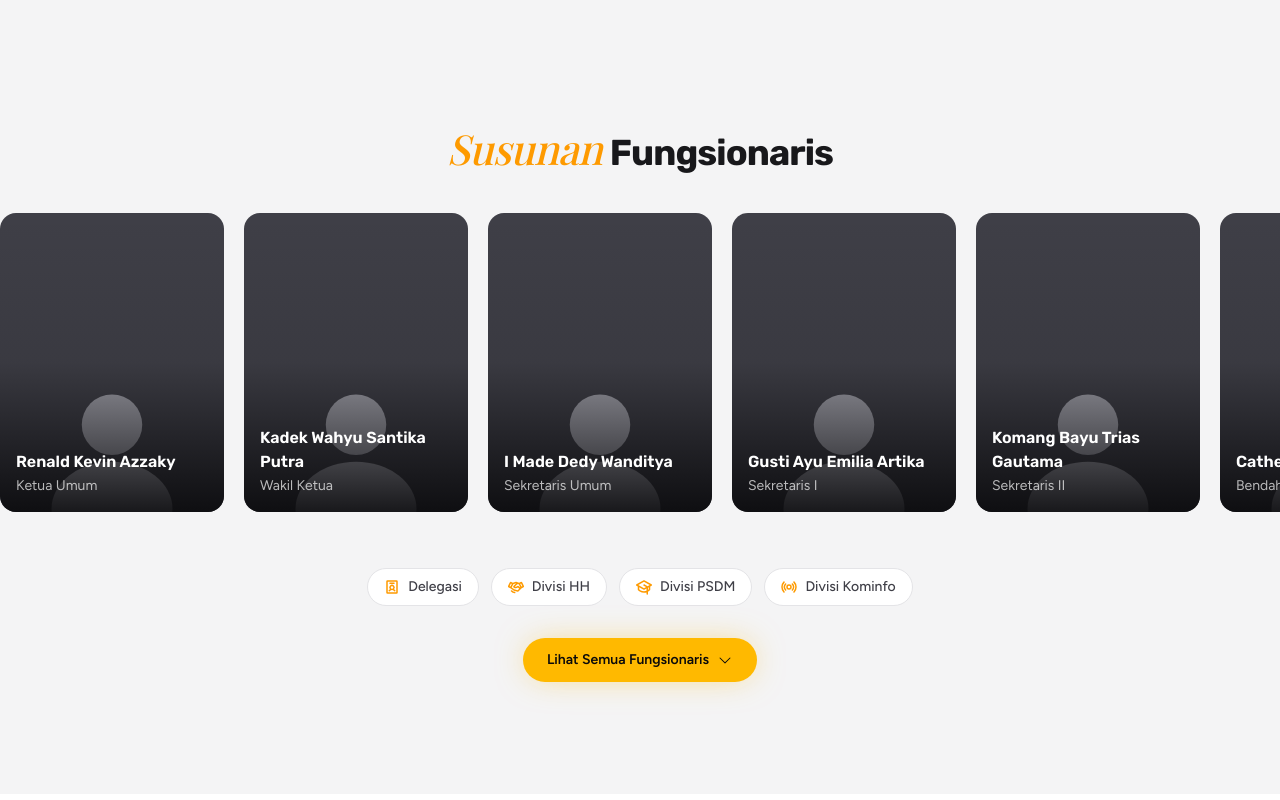
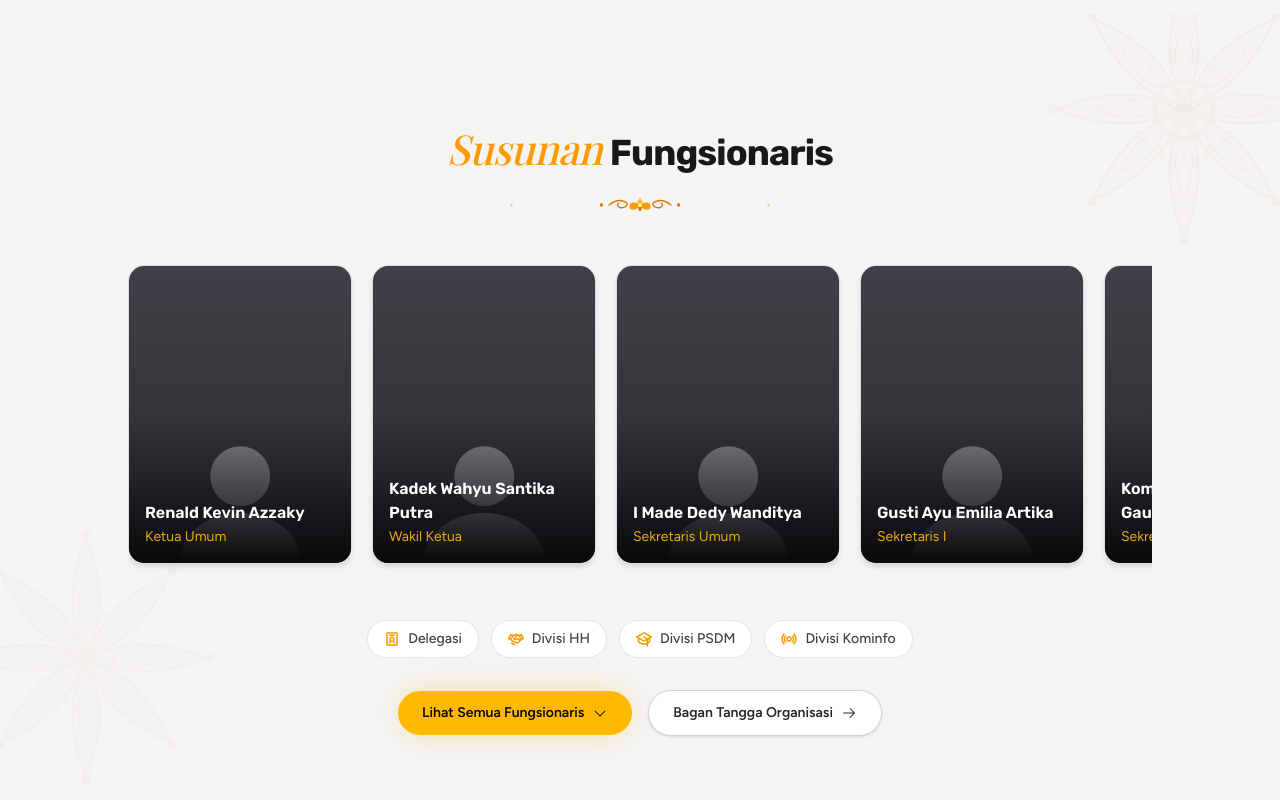
Before and after one commit to kevinazzaky/fungsionaris-hima, a Next.js app: page / in a window 1280 px wide. Shown: the part 2200-3000 px from the top of the page. Built offline with nearby package versions, Linux system fonts and the light colour scheme.

Commit message:
feat(home): update fungsionaris section with Balinese ornaments and gallery dropdown

```diff
--- a/src/components/home/fungsionaris-section.tsx
+++ b/src/components/home/fungsionaris-section.tsx
@@ -1,77 +1,49 @@
 "use client";
 
 import { useState } from "react";
+import { motion, AnimatePresence } from "motion/react";
 import { Reveal } from "@/components/ui/reveal";
 import { SectionHeading } from "@/components/ui/section-heading";
 import { DivisiList } from "@/components/home/divisi-list";
 import { DragScroll } from "@/components/ui/drag-scroll";
 import { ProfileAvatar } from "@/components/ui/profile-avatar";
+import { BalineseCorner, BalineseDivider, BalineseWatermark } from "@/components/ui/balinese-ornaments";
+import {
+  BENDAHARA,
+  DELEGASI,
+  DIVISI_LIST,
+  KETUA_UMUM,
+  PEMBINA,
+  SEKRETARIAT,
+  WAKIL_KETUA,
+} from "@/lib/fungsionaris-data";
 
 const pengurus = [
-  { name: "Renald Kevin Azzaky", role: "Ketua Umum" },
-  { name: "Kadek Wahyu Santika Putra", role: "Wakil Ketua" },
-  { name: "I Made Dedy Wanditya", role: "Sekretaris Umum" },
-  { name: "Gusti Ayu Emilia Artika", role: "Sekretaris I" },
-  { name: "Komang Bayu Trias Gautama", role: "Sekretaris II" },
-  { name: "Catherine Soenarjo", role: "Bendahara I" },
-  { name: "Made Adelia Febriana", role: "Bendahara II" },
+  KETUA_UMUM,
+  WAKIL_KETUA,
+  ...SEKRETARIAT,
+  ...BENDAHARA,
 ];
 
 const pimpinanLengkap = [
-  { name: "Ir. Made Ari Riska Dayanti, S.T., M.T", role: "Pembina" },
-  ...pengurus,
-];
-
-const delegasi = [
-  { name: "Ardelia Naenda Ahmadi", role: "Delegasi" },
-  { name: "Sad Bagus Ketut Ak", role: "Delegasi" },
-];
-
-const divisiGroups = [
-  {
-    title: "Divisi HH",
-    members: [
-      { name: "Yunima Dioranda Manik", role: "Koordinator" },
-      { name: "Indriani Asten", role: "Anggota" },
-      { name: "A.A Ngurah Agung Mahendra Sedana", role: "Anggota" },
-      { name: "I Komang Dika Gus Septa", role: "Anggota" },
-      { name: "Gede Bagus Indra Tanaya", role: "Anggota" },
-    ],
-  },
-  {
-    title: "Divisi PSDM",
-    members: [
-      { name: "Benedito Nidio Da Rosa Maia Tilman", role: "Koordinator" },
-      { name: "Ida Bagus Sugiharta Dharma Putra", role: "Anggota" },
-      { name: "Gusti Ngurah Ardana Wijaya", role: "Anggota" },
-      { name: "Zintia Adella", role: "Anggota" },
-      { name: "Adelia Surya Putri", role: "Anggota" },
-      { name: "I Made Dandi Prayata Ardana", role: "Anggota" },
-      { name: "Komang Indra Wirawan", role: "Anggota" },
-    ],
-  },
-  {
-    title: "Divisi Kominfo",
-    members: [
-      { name: "Cevyn Eduard Imanuel Dapa Talu", role: "Koordinator" },
-      { name: "Gabriel Jehuda Tamedo", role: "Anggota" },
-      { name: "Mochammad Akmal Anfal", role: "Anggota" },
-      { name: "Evan Safi Maulana Malik Ibrahim", role: "Anggota" },
-      { name: "I Wayan Yoga Karang", role: "Anggota" },
-      { name: "Friendly Riantha Dwi Pratama", role: "Anggota" },
-    ],
-  },
+  PEMBINA,
+  KETUA_UMUM,
+  WAKIL_KETUA,
+  ...SEKRETARIAT,
+  ...BENDAHARA,
 ];
 
 function PersonCard({ name, role }: { name: string; role: string }) {
   return (
-    <div className="overflow-hidden rounded-2xl bg-zinc-100">
-      <div className="relative aspect-[3/4] w-full">
+    <div className="group overflow-hidden rounded-2xl border border-zinc-200/80 bg-zinc-100/90 transition-all duration-300 hover:-translate-y-1 hover:border-amber-400/60 hover:shadow-md">
+      <div className="relative aspect-[3/4] w-full overflow-hidden bg-zinc-900">
         <ProfileAvatar />
       </div>
-      <div className="p-3.5">
-        <p className="text-sm font-semibold text-zinc-900">{name}</p>
-        <p className="mt-0.5 text-xs text-zinc-500">{role}</p>
+      <div className="p-3 text-left sm:p-4">
+        <p className="font-heading text-sm font-semibold leading-snug text-zinc-900 transition-colors group-hover:text-amber-600">
+          {name}
+        </p>
+        <p className="mt-1 text-xs font-medium text-zinc-500">{role}</p>
       </div>
     </div>
   );
@@ -81,77 +53,112 @@ export function FungsionarisSection() {
   const [showAll, setShowAll] = useState(false);
 
   return (
-    <section id="fungsionaris" className="scroll-mt-16 bg-zinc-100 py-20 sm:py-28">
-      <div className="mx-auto max-w-6xl px-6 text-center">
+    <section id="fungsionaris" className="relative overflow-hidden scroll-mt-16 bg-zinc-100 py-20 sm:py-28">
+      {/* Ornamen Watermark Khas Bali */}
+      <BalineseWatermark className="-right-16 -top-16 opacity-[0.05] text-amber-600" size={320} />
+      <BalineseWatermark className="-left-16 bottom-10 opacity-[0.04] text-amber-600" size={300} />
+
+      <div className="relative mx-auto max-w-6xl px-6 text-center">
         <Reveal>
           <SectionHeading script="Susunan" bold="Fungsionaris" className="text-center" />
+          <BalineseDivider className="mt-3" />
         </Reveal>
       </div>
 
-      <DragScroll className="mt-10 flex cursor-grab snap-x snap-mandatory gap-5 overflow-x-auto px-6 pb-4 select-none active:cursor-grabbing [scrollbar-width:none] [&::-webkit-scrollbar]:hidden sm:px-6 sm:[justify-content:safe_center]">
+      <div className="mx-auto max-w-6xl px-8 sm:px-12 lg:px-16">
+        <DragScroll className="mt-10 flex cursor-grab snap-x snap-mandatory gap-5 overflow-x-auto pb-4 select-none active:cursor-grabbing [scrollbar-width:none] [&::-webkit-scrollbar]:hidden sm:[justify-content:safe_center]">
           {pengurus.map((person, i) => (
             <Reveal
               key={person.name}
-            delay={100 + i * 90}
-            className="relative aspect-[3/4] w-56 shrink-0 snap-start overflow-hidden rounded-2xl"
+              delay={100 + i * 80}
+              className="group relative aspect-[3/4] w-56 shrink-0 snap-start overflow-hidden rounded-2xl border border-zinc-900/10 shadow-md transition-all duration-300 hover:-translate-y-1.5 hover:border-amber-400/60 hover:shadow-xl hover:shadow-amber-500/15"
             >
+              <div className="h-full w-full transition-transform duration-500 ease-out group-hover:scale-105">
                 <ProfileAvatar />
-            <div className="absolute inset-0 bg-gradient-to-t from-zinc-950/90 via-zinc-950/10 to-transparent" />
+              </div>
+              <div className="absolute inset-0 bg-gradient-to-t from-zinc-950 via-zinc-950/20 to-transparent transition-opacity duration-300" />
               <div className="absolute inset-x-0 bottom-0 p-4 text-left">
                 <p className="font-heading font-semibold text-white">{person.name}</p>
-              <p className="mt-0.5 text-sm text-white/70">{person.role}</p>
+                <p className="mt-0.5 text-sm text-amber-400/90">{person.role}</p>
               </div>
             </Reveal>
           ))}
         </DragScroll>
+      </div>
 
-      <Reveal delay={100 + pengurus.length * 90} className="mt-10">
+      <Reveal delay={100 + pengurus.length * 80} className="mt-10">
         <DivisiList />
       </Reveal>
 
-      {/* Expanded: semua fungsionaris */}
+      {/* Expanded: semua foto fungsionaris */}
+      <AnimatePresence>
         {showAll && (
+          <motion.div
+            initial={{ opacity: 0, height: 0 }}
+            animate={{ opacity: 1, height: "auto" }}
+            exit={{ opacity: 0, height: 0 }}
+            transition={{ duration: 0.45, ease: [0.16, 1, 0.3, 1] }}
+            className="overflow-hidden"
+          >
             <div className="mx-auto mt-12 max-w-6xl px-6">
-          <div className="rounded-3xl bg-white p-8 sm:p-10">
+              <div className="group relative rounded-3xl border border-zinc-200/80 bg-white p-6 sm:p-10 shadow-sm">
+                <BalineseCorner position="top-left" className="top-3 left-3" size={44} />
+                <BalineseCorner position="top-right" className="top-3 right-3" size={44} />
                 {/* Pimpinan Inti */}
-            <h3 className="text-lg font-bold text-zinc-900">Pimpinan Inti</h3>
-            <div className="mt-5 grid grid-cols-2 gap-4 sm:grid-cols-4">
+                <div>
+                  <h3 className="font-heading text-lg font-bold text-zinc-900 sm:text-xl">
+                    Pimpinan Inti
+                  </h3>
+                  <div className="mt-5 grid grid-cols-2 gap-4 sm:grid-cols-3 md:grid-cols-4">
                     {pimpinanLengkap.map((person) => (
-                <PersonCard key={person.name} {...person} />
+                      <PersonCard key={person.name} name={person.name} role={person.role} />
                     ))}
+                  </div>
                 </div>
 
                 {/* Delegasi */}
-            <h3 className="mt-10 text-lg font-bold text-zinc-900">Delegasi</h3>
-            <div className="mt-5 grid grid-cols-2 gap-4 sm:grid-cols-4">
-              {delegasi.map((person) => (
-                <PersonCard key={person.name} {...person} />
+                <div className="mt-10">
+                  <h3 className="font-heading text-lg font-bold text-zinc-900 sm:text-xl">
+                    Perwakilan &amp; Delegasi
+                  </h3>
+                  <div className="mt-5 grid grid-cols-2 gap-4 sm:grid-cols-3 md:grid-cols-4">
+                    {DELEGASI.map((person) => (
+                      <PersonCard key={person.name} name={person.name} role={person.role} />
                     ))}
+                  </div>
                 </div>
 
                 {/* Semua Divisi */}
-            {divisiGroups.map((group) => (
-              <div key={group.title}>
-                <h3 className="mt-10 text-lg font-bold text-zinc-900">{group.title}</h3>
-                <div className="mt-5 grid grid-cols-2 gap-4 sm:grid-cols-4">
-                  {group.members.map((person) => (
-                    <PersonCard key={person.name} {...person} />
+                {DIVISI_LIST.map((divisi) => (
+                  <div key={divisi.id} className="mt-10">
+                    <h3 className="font-heading text-lg font-bold text-zinc-900 sm:text-xl">
+                      {divisi.fullName}
+                    </h3>
+                    <div className="mt-5 grid grid-cols-2 gap-4 sm:grid-cols-3 md:grid-cols-4">
+                      <PersonCard
+                        name={divisi.koordinator.name}
+                        role={divisi.koordinator.role}
+                      />
+                      {divisi.anggota.map((person) => (
+                        <PersonCard key={person.name} name={person.name} role={person.role} />
                       ))}
                     </div>
                   </div>
                 ))}
               </div>
             </div>
+          </motion.div>
         )}
+      </AnimatePresence>
 
       <Reveal
-        delay={200 + pengurus.length * 90}
-        className="mt-8 flex justify-center px-6"
+        delay={200 + pengurus.length * 80}
+        className="mt-8 flex flex-wrap items-center justify-center gap-4 px-6"
       >
         <button
           type="button"
           onClick={() => setShowAll((prev) => !prev)}
-          className="inline-flex items-center gap-2 rounded-full bg-amber-400 px-6 py-3 text-sm font-semibold text-zinc-950 shadow-[0_0_32px_-6px_rgba(251,191,36,0.55)] transition-all hover:bg-amber-300 hover:shadow-[0_0_40px_-4px_rgba(251,191,36,0.75)]"
+          className="inline-flex items-center gap-2 rounded-full bg-amber-400 px-6 py-3 text-sm font-bold text-zinc-950 shadow-[0_0_32px_-6px_rgba(251,191,36,0.55)] transition-all duration-200 hover:bg-amber-300 hover:shadow-[0_0_40px_-4px_rgba(251,191,36,0.8)] active:scale-95 focus-visible:outline-none focus-visible:ring-2 focus-visible:ring-amber-400 focus-visible:ring-offset-2 focus-visible:ring-offset-zinc-100"
         >
           {showAll ? "Sembunyikan" : "Lihat Semua Fungsionaris"}
           <svg
@@ -165,6 +172,22 @@ export function FungsionarisSection() {
             <path d="M213.66,101.66l-80,80a8,8,0,0,1-11.32,0l-80-80A8,8,0,0,1,53.66,90.34L128,164.69l74.34-74.35a8,8,0,0,1,11.32,11.32Z" />
           </svg>
         </button>
+
+        <a
+          href="/fungsionaris"
+          className="inline-flex items-center gap-2 rounded-full border border-zinc-300 bg-white px-6 py-3 text-sm font-semibold text-zinc-800 shadow-sm transition-all duration-200 hover:border-amber-400 hover:text-amber-600 hover:shadow-md active:scale-95 focus-visible:outline-none focus-visible:ring-2 focus-visible:ring-amber-400"
+        >
+          Bagan Tangga Organisasi
+          <svg
+            xmlns="http://www.w3.org/2000/svg"
+            width="16"
+            height="16"
+            viewBox="0 0 256 256"
+            fill="currentColor"
+          >
+            <path d="M221.66,133.66l-72,72a8,8,0,0,1-11.32-11.32L196.69,136H40a8,8,0,0,1,0-16H196.69L138.34,61.66a8,8,0,0,1,11.32-11.32l72,72A8,8,0,0,1,221.66,133.66Z" />
+          </svg>
+        </a>
       </Reveal>
     </section>
   );
```
Lines whose indentation alone changed are shown as unchanged.
